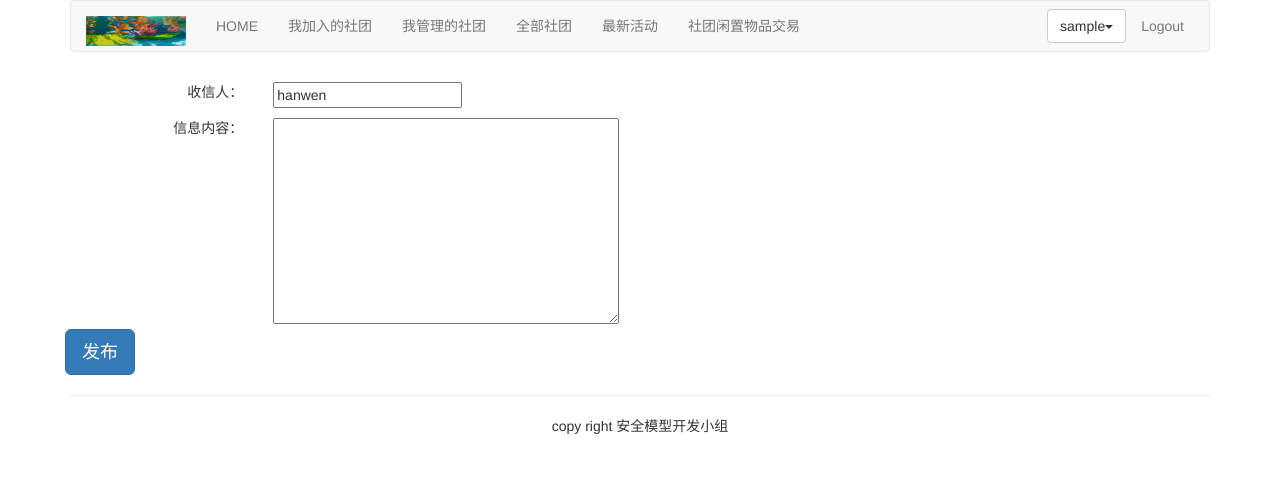
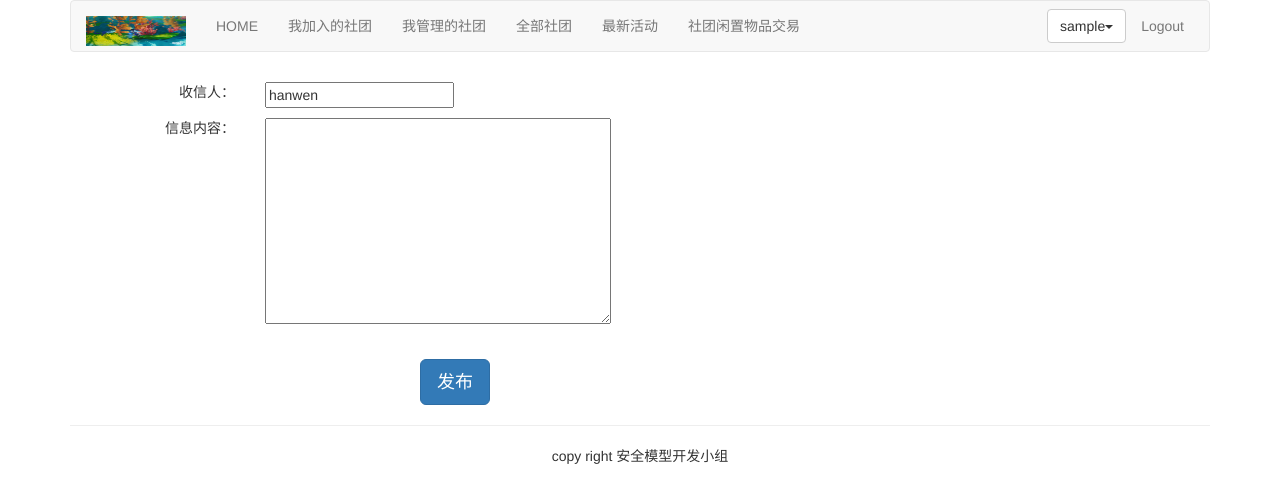
Before and after one commit to rowerman/SJTU_ClubManageSystem, a Django app: a page that uses manage_club/templates/club/send_message.html in a window 1280 px wide. Shown: the top 503 px of the page. Run offline with Django 4.2, Linux system fonts and the light colour scheme; the visitor is signed in with stand-in values (Sample User, id 1); some libraries are stand-ins or nearby versions.

Commit message:
信息发送页面按钮位置修饰
信息发送页面按钮位置修饰

```diff
--- a/manage_club/templates/club/send_message.html
+++ b/manage_club/templates/club/send_message.html
@@ -2,10 +2,13 @@
 {% load static %}
 {% block title %}Send message{% endblock %}
 
+
+
+
 {% block content %}
 <link rel="stylesheet" href="{% static 'editor/css/style.css' %}">
 <link rel="stylesheet" href="{% static 'editor/css/editormd.css' %}">
-<div style="margin-left: 10px">
+<div>
     <form class="form-horizontal" action="." method="post" id="messageForm">{% csrf_token %}
         <div class="row" style="margin-top: 10px">
             <div class="col-md-2 text-right"><span>收信人：</span></div>
@@ -16,12 +19,14 @@
             <div class="col-md-2 text-right"><span>信息内容：</span></div>
             <div class="col-md-10 text-left">{{ message_form.content }}</div>
         </div>
-        <div class="row">
-            <input type="submit" class="btn btn-primary btn-lg" value="发布">
-        </div>
+
 
     </form>
 </div>
+
+    <div>
+            <input type="submit" class="btn btn-primary btn-lg" value="发布" style="margin-left: 350px; margin-top: 30px;">
+        </div>
 
 <script type="text/javascript" src="{% static 'js/jquery.js' %}"></script>
 <script type="text/javascript" src="{% static 'js/layer.js' %}"></script>
```
